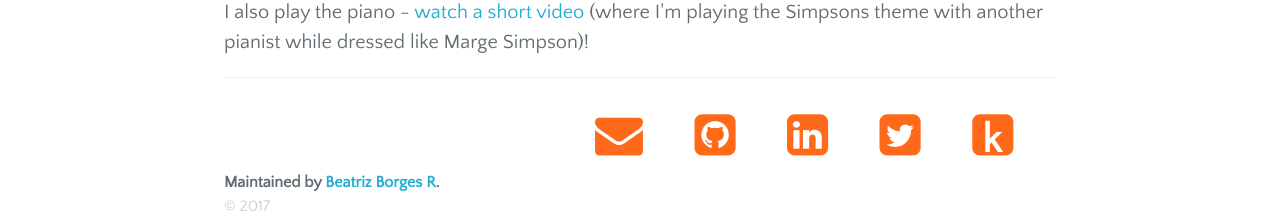
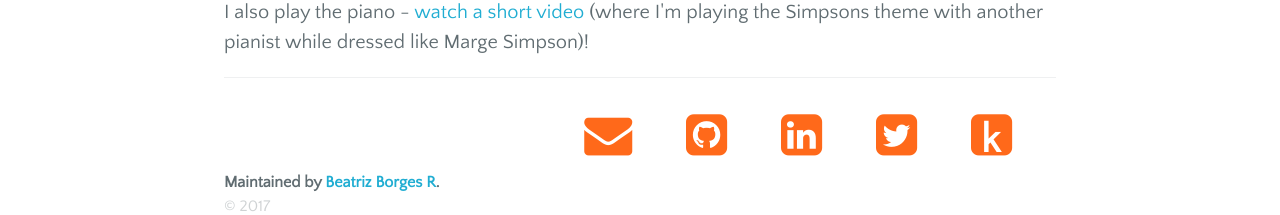
Before and after one commit to obiwit/obiwit.github.io, a Jekyll site: the page built from index.html, in a window 1280 px wide. Shown: the part 1849-2064 px from the top of the page. Built offline with Jekyll 4.4.1, drawn with Linux system fonts in a browser that asks for light colours; nearby versions of some CDN libraries.

Commit message:
minor footer 'bug' fix

```diff
--- a/css/custom.css
+++ b/css/custom.css
@@ -83,6 +83,7 @@
 .site-footer ul {
   text-align: right;
   margin-bottom: 0;
+  padding: 0;
 }
 .site-footer ul li {
   list-style: none;
@@ -101,6 +102,9 @@
   left: -31px;
   font-size: 250%;
   font-weight: bold;
+}
+@media screen and (max-width: 23em) {
+  .site-footer ul li {  margin-right: 1%; }
 }
 
 .main-content hr {
```
